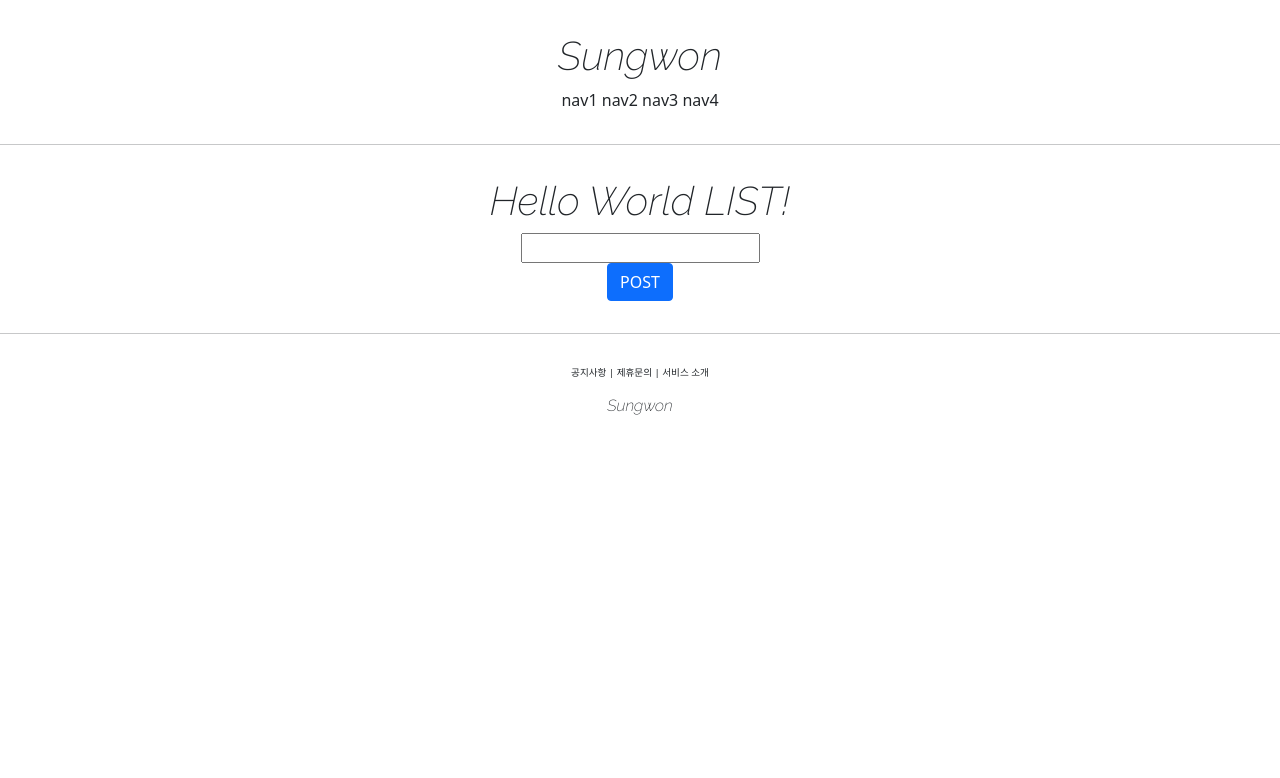
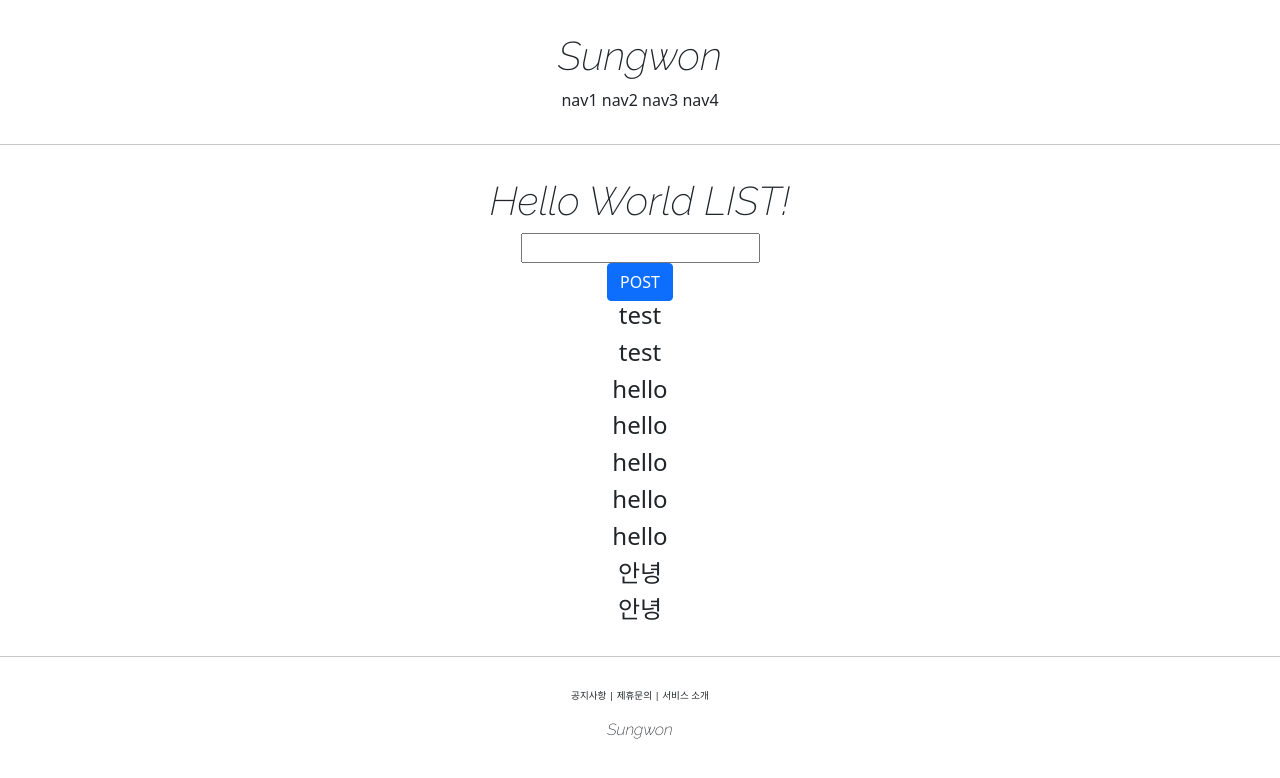
Before and after one commit to sungwoni/toyproject_django, a Django app: page /account/hello_world/ in a window 1280 px wide. Shown: the top 778 px of the page. Run offline with Django 3.2, Linux system fonts and the light colour scheme; data comes from the database, SQL or seed files in the repository; both versions use the stored data as it was after the commit.

Commit message:
django course 18 commit

```diff
--- a/accountapp/templates/accountapp/hello_world.html
+++ b/accountapp/templates/accountapp/hello_world.html
@@ -18,11 +18,13 @@
 
         </form>
 
-        {%if hello_world_output %}
-        <h1>
-            {{ hello_world_output.text }}
-        </h1>
-        {% endif %}
+        {% if hello_world_list %}
+            {% for hello_world in hello_world_list %}
+            <h4>
+                {{ hello_world.text }}
+            </h4>
+            {% endfor %}
+         {% endif %}
 
   </div>
 
--- a/accountapp/views.py
+++ b/accountapp/views.py
@@ -1,8 +1,10 @@
-from django.http import HttpResponse
+from django.http import HttpResponse, HttpResponseRedirect
 from django.shortcuts import render
 
 
 # Create your views here.
+from django.urls import reverse
+
 from accountapp.models import HelloWorld
 
 
@@ -17,6 +19,8 @@ def hello_world(request):
         new_hello_world.text = temp
         new_hello_world.save()
 
-        return render(request, 'accountapp/hello_world.html', context={'hello_world_output': new_hello_world})
+        hello_world_list = HelloWorld.objects.all() ## HelloWorld의 모든 데이터를 다 긁어오겠다는 의미
+        return HttpResponseRedirect(reverse('accountapp:hello_world'))
     else:
-        return render(request, 'accountapp/hello_world.html', context={'text': 'GET METHOD!!!'})
+        hello_world_list = HelloWorld.objects.all()
+        return render(request, 'accountapp/hello_world.html', context={'hello_world_list': hello_world_list})
```
Also changed, not shown: db.sqlite3.
